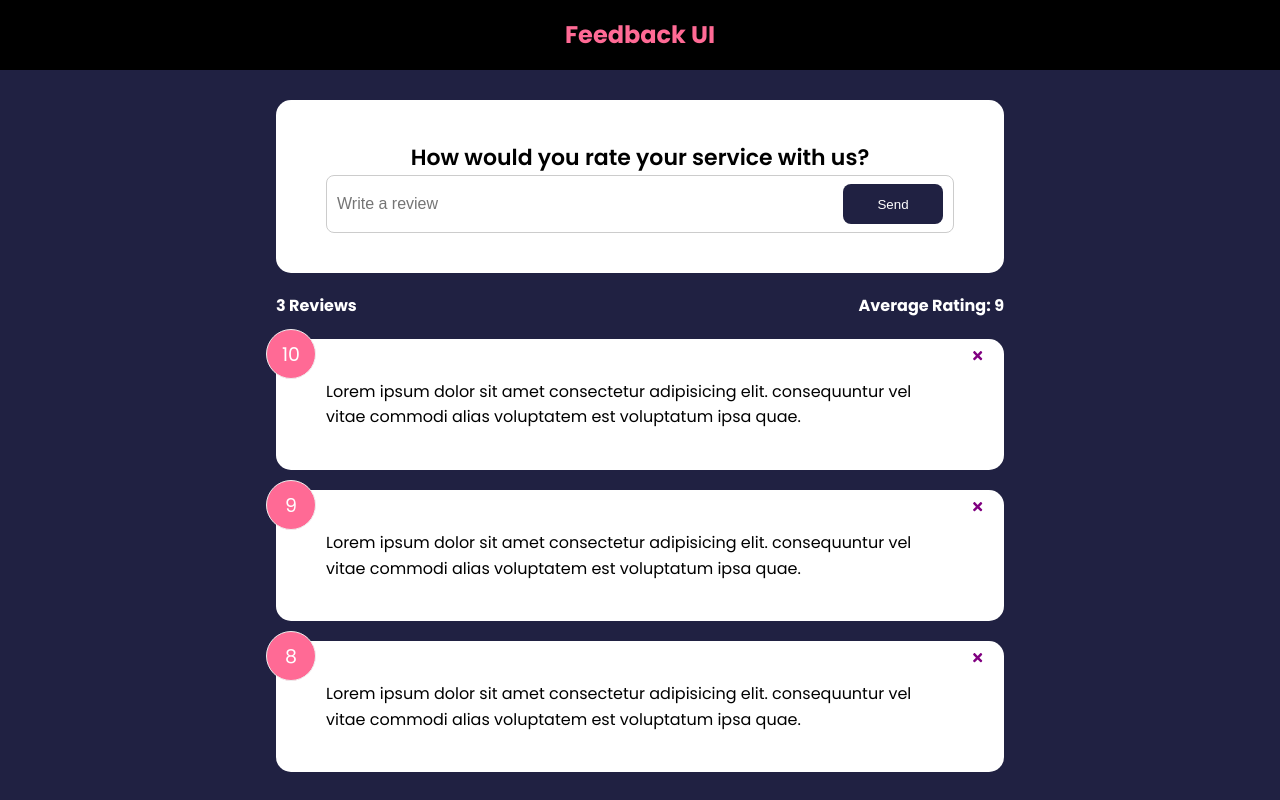
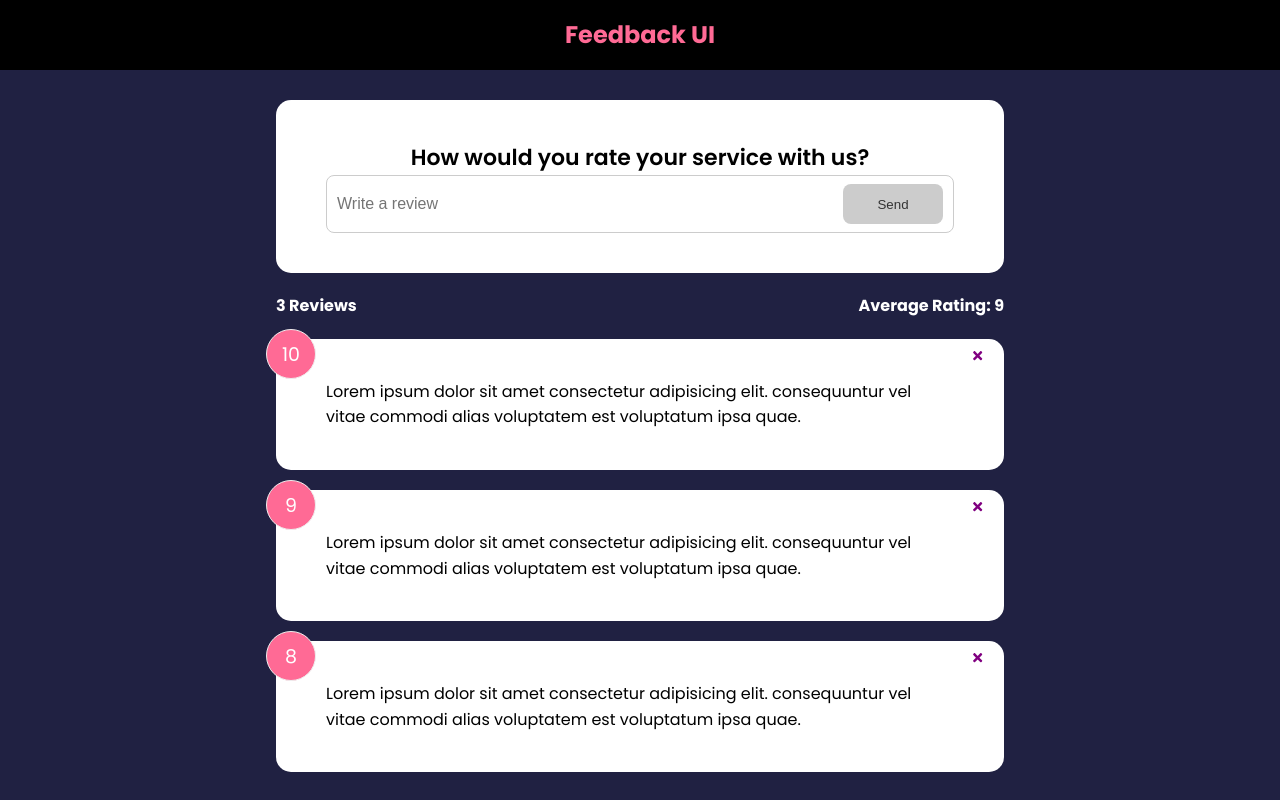
Before and after one commit to danielkim2711/feedback-app, a React (Create React App) app: page / in a window 1280 px wide. Built offline with nearby package versions, Linux system fonts and the light colour scheme.

Commit message:
Add validation to input text

```diff
--- a/src/components/FeedbackForm.jsx
+++ b/src/components/FeedbackForm.jsx
@@ -4,8 +4,21 @@ import Button from './shared/Button';
 
 function FeedbackForm() {
   const [text, setText] = useState('');
+  const [btnDisabled, setBtnDisabled] = useState(true);
+  const [message, setMessage] = useState('');
 
   const handleTextChange = (e) => {
+    if (text === '') {
+      setBtnDisabled(true);
+      setMessage(null);
+    } else if (text !== '' && text.trim().length <= 10) {
+      setMessage('Text must be at least 10 characters');
+      setBtnDisabled(true);
+    } else {
+      setMessage(null);
+      setBtnDisabled(false);
+    }
+
     setText(e.target.value);
   };
 
@@ -21,8 +34,11 @@ function FeedbackForm() {
             placeholder='Write a review'
             value={text}
           />
-          <Button type='submit'>Send</Button>
+          <Button type='submit' isDisabled={btnDisabled}>
+            Send
+          </Button>
         </div>
+        {message && <div className='message'>{message}</div>}
       </form>
     </Card>
   );
```
